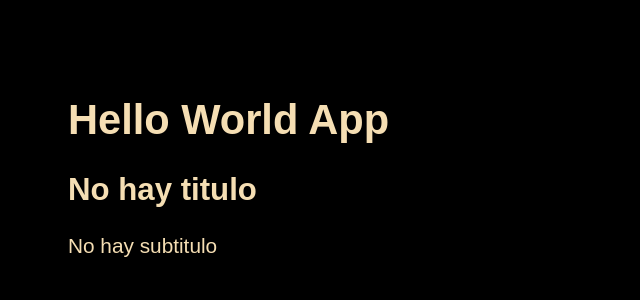
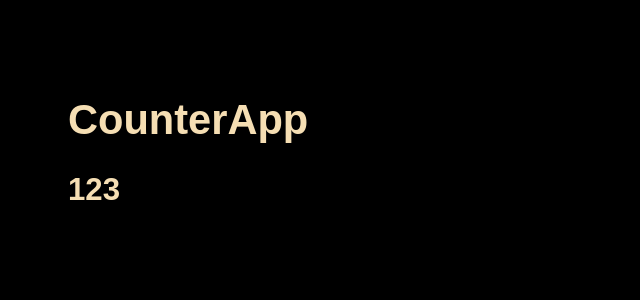
Before and after one commit to Demian-1/counterReact, a React (Vite) app: page / in a window 1280 px wide. Shown: the top 300 px of the page, without its empty margins (0-640 px from the left). Built offline with nearby package versions, Linux system fonts and the light colour scheme.

Commit message:
Tarea del counter App

```diff
--- /dev/null
+++ b/src/CounterApp.jsx
@@ -0,0 +1,14 @@
+import PropTypes from 'prop-types';
+
+export const CounterApp = ({value}) => {
+  return (
+    <>
+        <h1>CounterApp</h1>
+        <h2>{value}</h2>
+    </>
+  );
+}
+
+CounterApp.propTypes = {
+    value: PropTypes.number.isRequired
+}
--- a/src/FirstApp.jsx
+++ b/src/FirstApp.jsx
@@ -27,7 +27,7 @@
 // Usualmente se colocan al final
 
 FirstApp.propTypes = {
-    title: PropTypes.string .isRequired,
+    title: PropTypes.string.isRequired,
     subtitle: PropTypes.number
 }
 
--- a/src/main.jsx
+++ b/src/main.jsx
@@ -1,15 +1,16 @@
 import React from 'react';
 import ReactDOM from 'react-dom/client';
-import { FirstApp } from './FirstApp';
-// HelloWorldApp:
-import { HelloWorldApp } from './HelloWorldApp';
+import { CounterApp } from './CounterApp';
+import './style.css';
+// import { FirstApp } from './FirstApp';
+// import { HelloWorldApp } from './HelloWorldApp';
+
 
 // Esto es nuestro punto de entrada:
 
 // Para pasar valores como numeros se pone entre {}
 ReactDOM.createRoot( document.getElementById('root') ).render(
     <React.StrictMode>
-        <HelloWorldApp />
-        <FirstApp/>
+        <CounterApp value={123}/>
     </React.StrictMode>
 )
```
